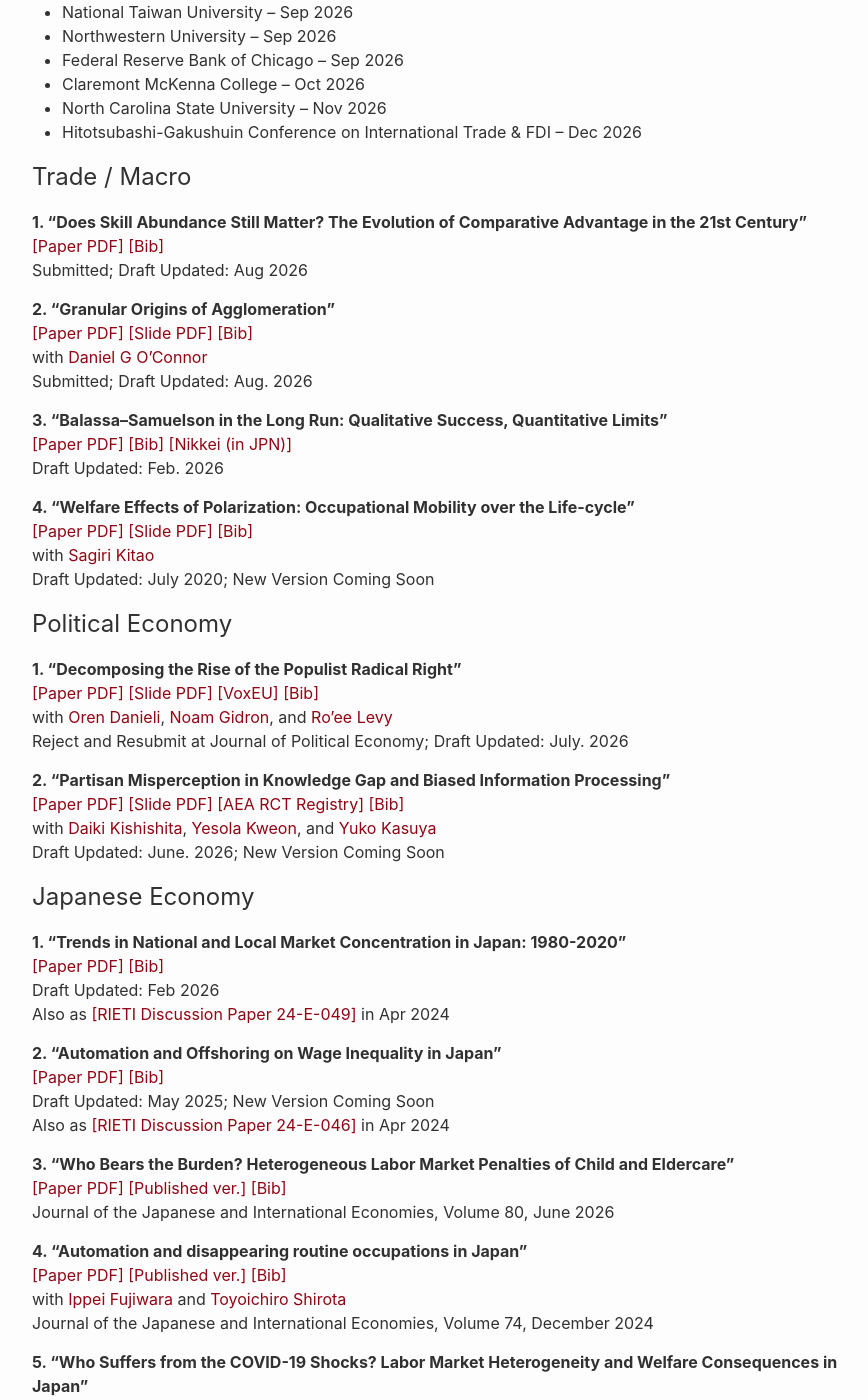
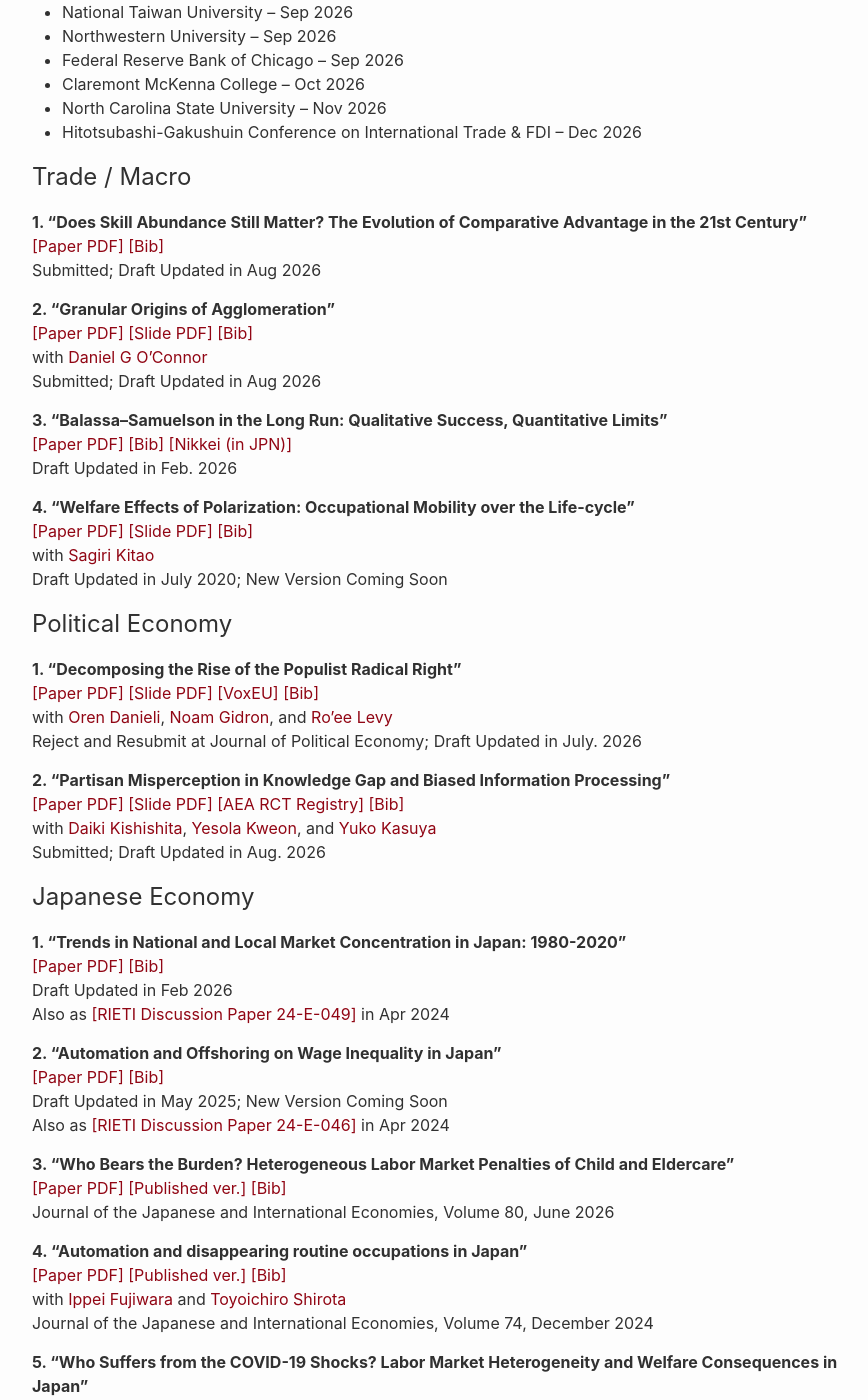
Before and after one commit to shinnkikuchi/shinnkikuchi.github.io, a Jekyll site: the page built from index.md, in a window 1280 px wide and 1400 px high, scrolled down 393 px. Shown: the whole window, without its empty margins (188-1056 px from the left). Built offline with Jekyll 4.4.1, drawn with Linux system fonts in a browser that asks for light colours.

Commit message:
fisbelief paper

```diff
--- a/index.md
+++ b/index.md
@@ -23,7 +23,7 @@
 <a href="/files/research/KIKUCHI-skill-trade.pdf" target="_blank">[Paper PDF]</a>
 <a href="/files/research/bib/KIKUCHI-skill-trade.html" target="_blank">[Bib]</a>
 <br>
-Submitted; Draft Updated: Aug 2026
+Submitted; Draft Updated in Aug 2026
 <br>
 
 **2. "Granular Origins of Agglomeration"**
@@ -34,7 +34,7 @@
 <br>
 with  <a href="https://www.danielgoconnor.com" target="_blank">Daniel G O'Connor</a>
 <br>
-Submitted; Draft Updated: Aug. 2026
+Submitted; Draft Updated in Aug 2026
 <br>
 
 **3. "Balassa–Samuelson in the Long Run: Qualitative Success, Quantitative Limits"**
@@ -43,7 +43,7 @@
 <a href="/files/research/bib/KIKUCHI-balassa-samuelson-longrun.html" target="_blank">[Bib]</a>
  <a href="https://www.nikkei.com/article/DGXZQOCD046LV0U6A300C2000000/" target="_blank">[Nikkei (in JPN)]</a>
 <br>
-Draft Updated: Feb. 2026
+Draft Updated in Feb. 2026
 <br>
 
 **4. "Welfare Effects of Polarization: Occupational Mobility over the Life-cycle"**
@@ -54,7 +54,7 @@
 <br>
 with <a href="https://sites.google.com/site/sagirikitao/home" target="_blank">Sagiri Kitao</a>
 <br>
-Draft Updated: July 2020; New Version Coming Soon
+Draft Updated in July 2020; New Version Coming Soon
 <br>
 
 
@@ -71,7 +71,7 @@
 <a href="https://noamgidron.com/" target="_blank">Noam Gidron</a>,
 and <a href="https://www.roeelevy.com/" target="_blank">Ro'ee Levy</a>
 <br>
-Reject and Resubmit at Journal of Political Economy; Draft Updated: July. 2026
+Reject and Resubmit at Journal of Political Economy; Draft Updated in July. 2026
 <br>
 
 **2. "Partisan Misperception in Knowledge Gap and Biased Information Processing"**
@@ -85,7 +85,7 @@
 <a href="https://yesolakweon.github.io/" target="_blank">Yesola Kweon</a>, and
 <a href="https://yukokasuya.com/" target="_blank">Yuko Kasuya</a>
 <br>
-Draft Updated: June. 2026; New Version Coming Soon
+Submitted; Draft Updated in Aug. 2026
 <br>
 
 ## Japanese Economy
@@ -95,7 +95,7 @@
 <a href="/files/research/KIKUCHI_JPN_concentration.pdf" target="_blank">[Paper PDF]</a>
 <a href="/files/research/bib/KIKUCHI_JPN_concentration.html" target="_blank">[Bib]</a>
 <br>
-Draft Updated: Feb 2026
+Draft Updated in Feb 2026
 <br>
 Also as <a href="https://www.rieti.go.jp/jp/publications/dp/24e049.pdf" target="_blank">[RIETI Discussion Paper 24-E-049]</a> in Apr 2024
 <br>
@@ -105,7 +105,7 @@
 <a href="/files/research/KIKUCHI_JPN_techtrade_ineq.pdf" target="_blank">[Paper PDF]</a>
 <a href="/files/research/bib/KIKUCHI_JPN_techtrade_ineq.html" target="_blank">[Bib]</a>
 <br>
-Draft Updated: May 2025; New Version Coming Soon
+Draft Updated in May 2025; New Version Coming Soon
 <br>
 Also as <a href="https://www.rieti.go.jp/jp/publications/dp/24e046.pdf" target="_blank">[RIETI Discussion Paper 24-E-046]</a> in Apr 2024
 <br>
```
Also changed, not shown: 1 other file.
